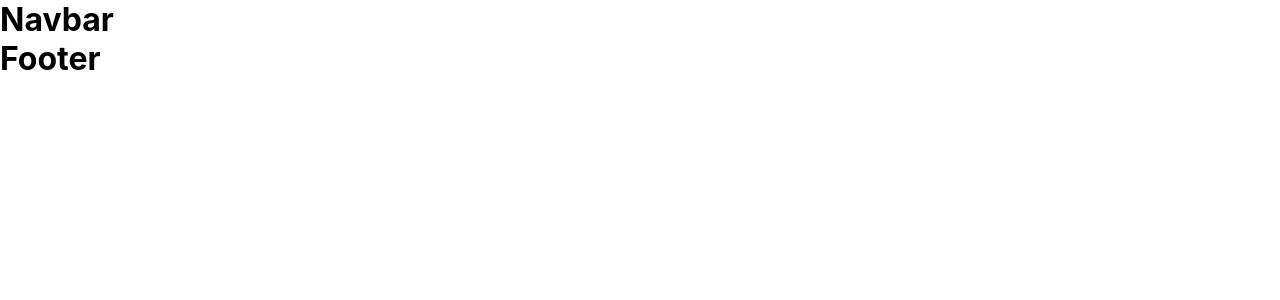
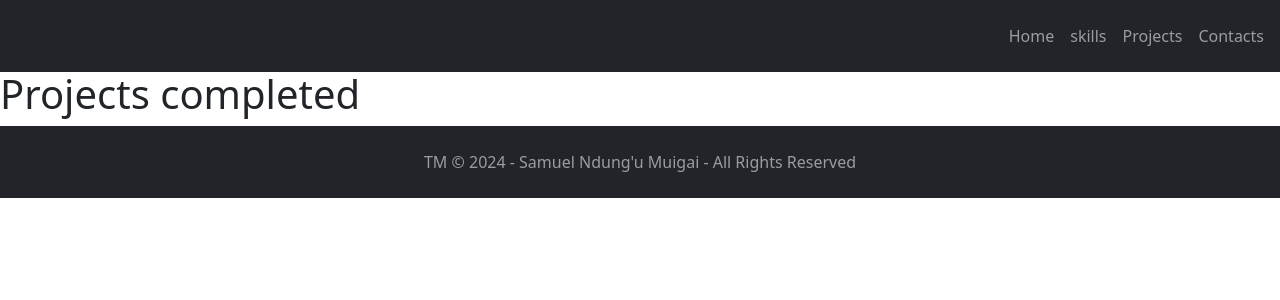
Before and after one commit to Ndungu-Muigai/portfolio, a React (Create React App) app: page /projects in a window 1280 px wide. Before the commit this address had no page. Shown: the top 300 px of the page. Built offline with nearby package versions, Linux system fonts and the light colour scheme.

Commit message:
Styled the navbar and footer

```diff
--- a/src/App.js
+++ b/src/App.js
@@ -1,16 +1,25 @@
 import { Routes, Route } from 'react-router-dom';
+
 import './App.css';
+import 'bootstrap/dist/css/bootstrap.min.css';
+
 import Footer from './Components/Footer';
-import Navbar from './Components/Navbar';
+import NavBar from './Components/Navbar';
 import Home from './Pages/Home';
+import Skills from './Pages/Skills';
+import Projects from './Pages/Projects';
 
 function App() {
   return (
     <>
-      <Navbar/>
-      <Routes>
-        <Route path="/" element={<Home/>}/>
-      </Routes>
+      <NavBar/>
+      <div style={{marginTop: "70px"}}>
+        <Routes>
+          <Route exact path="/" element={<Home/>}/>
+          <Route exact path='/skills' element={<Skills/>}></Route>
+          <Route exact path='/projects' element={<Projects/>}></Route>
+        </Routes>
+      </div>
       <Footer/>
     </>
   );
--- a/src/Components/Footer.js
+++ b/src/Components/Footer.js
@@ -1,9 +1,20 @@
+import Nav from 'react-bootstrap/Nav';
+import Navbar from 'react-bootstrap/Navbar';
+
 const Footer = () =>
 {
+    const year=new Date().getFullYear()
+
     return (
-        <>
-            <h1>Footer</h1>
-        </>
+        <Navbar expand="lg" bg='dark' data-bs-theme="dark">
+        <Navbar.Collapse id="navbar" className='flex flex-col'>
+            <Nav className='mx-auto p-2'>
+                <Nav.Link href="#">
+                    TM © {year} - Samuel Ndung'u Muigai - All Rights Reserved
+                </Nav.Link>
+            </Nav>
+        </Navbar.Collapse>
+        </Navbar>
      );
 }
 
--- a/src/Components/Navbar.js
+++ b/src/Components/Navbar.js
@@ -1,10 +1,21 @@
-const Navbar = () =>
+import Nav from 'react-bootstrap/Nav';
+import Navbar from 'react-bootstrap/Navbar';
+
+const NavBar = () =>
 {
     return (
-        <>
-            <h1>Navbar</h1>
-        </>
+        <Navbar fixed='top' expand="lg" bg='dark' data-bs-theme="dark">
+            <Navbar.Toggle aria-controls="navbar" />
+            <Navbar.Collapse id="navbar" className='flex flex-col'>
+                <Nav className='ms-auto p-2'>
+                    <Nav.Link href="/">Home</Nav.Link>
+                    <Nav.Link href="/skills">skills</Nav.Link>
+                    <Nav.Link href="/projects">Projects</Nav.Link>
+                    <Nav.Link href="/contacts">Contacts</Nav.Link>
+                </Nav>
+            </Navbar.Collapse>
+        </Navbar>
      );
 }
 
-export default Navbar;
+export default NavBar;
--- a/src/Pages/Projects.js
+++ b/src/Pages/Projects.js
@@ -0,0 +1,10 @@
+const Projects = () =>
+{
+    return (
+        <>
+            <h1>Projects completed</h1>
+        </>
+     );
+}
+
+export default Projects;
--- a/src/Pages/Skills.js
+++ b/src/Pages/Skills.js
@@ -0,0 +1,10 @@
+const Skills = () =>
+{
+    return (
+        <>
+            <h1>Skills section</h1>
+        </>
+     );
+}
+
+export default Skills;
```
